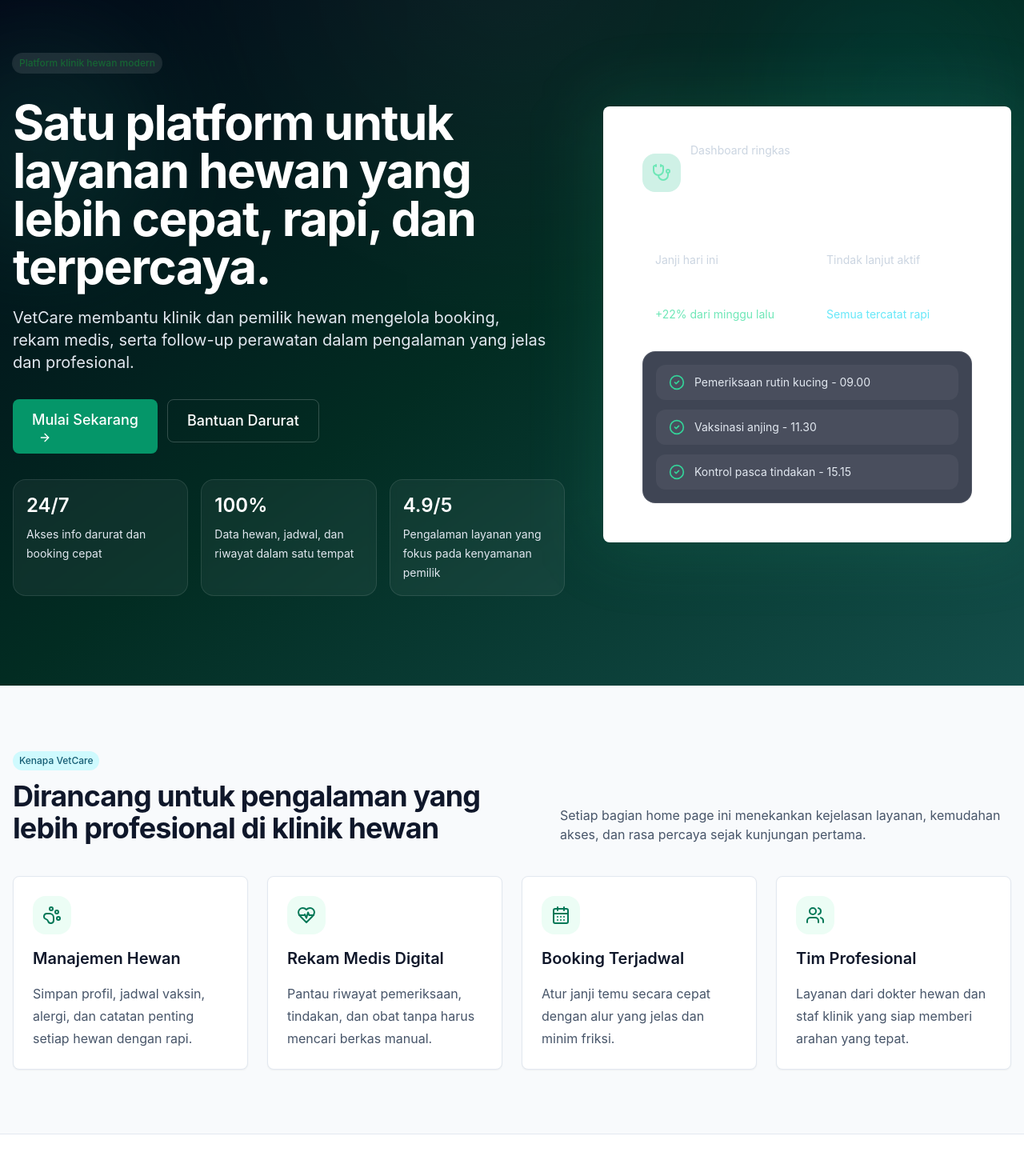
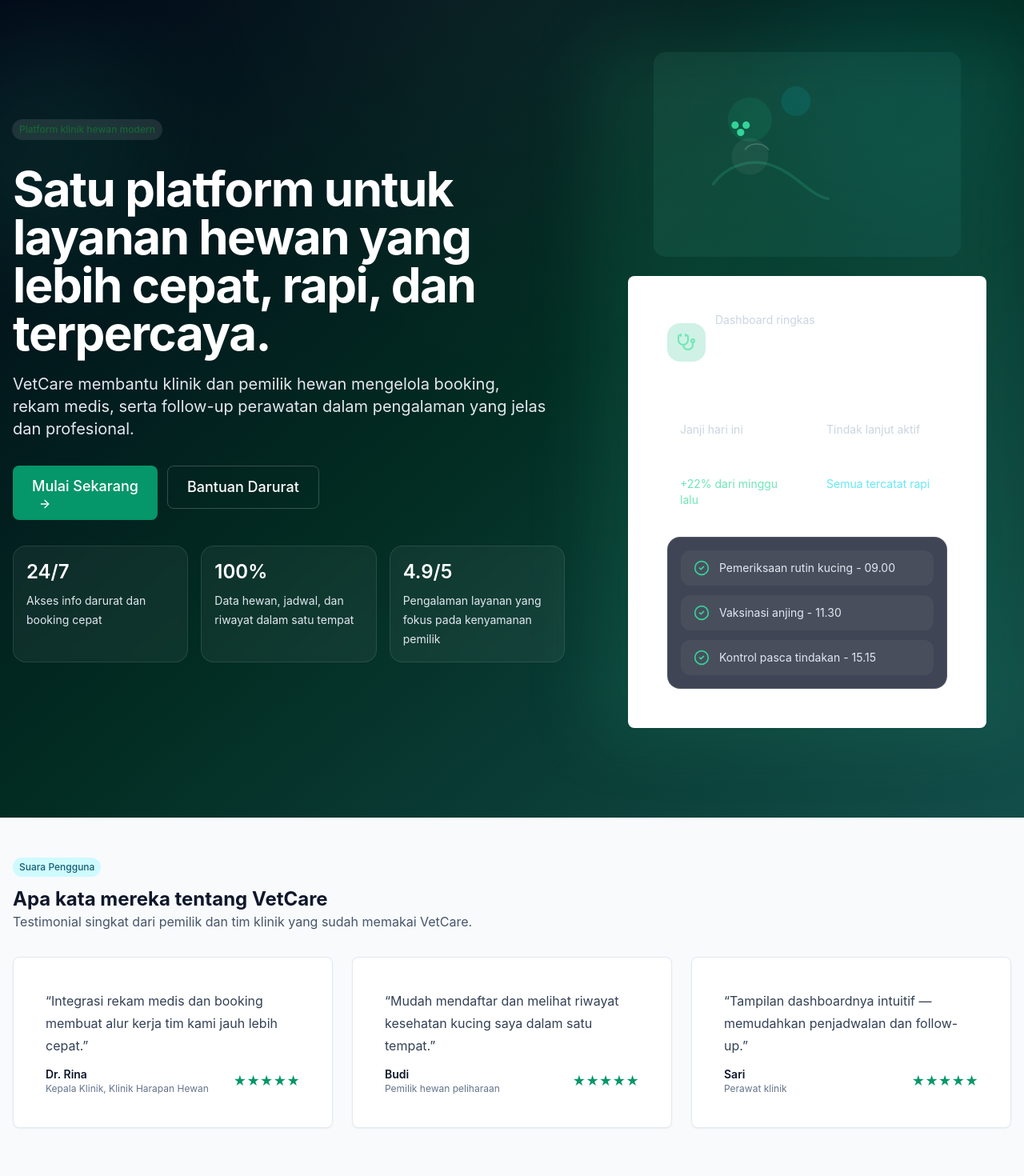
Before and after one commit to zenipara/vepet, a React (Vite) app in the folder frontend/: page / in a window 1280 px wide. Shown: the part 120-1590 px from the top of the page at 80% size. Built offline with nearby package versions, Linux system fonts and the light colour scheme; no server answers.

Commit message:
feat: add About, Contact, and Support pages; update Navbar and HomePage with testimonials

```diff
--- a/frontend/src/app/Router.tsx
+++ b/frontend/src/app/Router.tsx
@@ -11,6 +11,9 @@
 // Pages - Public
 import { HomePage } from '@/pages/public/HomePage'
 import { EmergencyPage } from '@/pages/public/EmergencyPage'
+import { AboutPage } from '@/pages/public/AboutPage'
+import { ContactPage } from '@/pages/public/ContactPage'
+import { SupportPage } from '@/pages/public/SupportPage'
 
 // Pages - Auth
 import { LoginPage } from '@/pages/auth/LoginPage'
@@ -44,6 +47,9 @@
       children: [
         { path: '/', element: <HomePage /> },
         { path: '/emergency', element: <EmergencyPage /> },
+        { path: '/about', element: <AboutPage /> },
+        { path: '/contact', element: <ContactPage /> },
+        { path: '/support', element: <SupportPage /> },
       ],
     },
     {
--- a/frontend/src/components/layout/Navbar.tsx
+++ b/frontend/src/components/layout/Navbar.tsx
@@ -27,6 +27,12 @@
             <span className="mt-1 block text-xs text-slate-400">Modern pet clinic platform</span>
           </span>
         </Link>
+
+        <nav className="hidden md:flex items-center gap-6">
+          <Link to="/about" className="text-sm text-slate-300 hover:text-white">Tentang</Link>
+          <Link to="/support" className="text-sm text-slate-300 hover:text-white">Bantuan</Link>
+          <Link to="/contact" className="text-sm text-slate-300 hover:text-white">Kontak</Link>
+        </nav>
 
         <div className="flex items-center gap-3">
           {user ? (
--- a/frontend/src/components/ui/Button.tsx
+++ b/frontend/src/components/ui/Button.tsx
@@ -18,7 +18,8 @@
   return (
     <button
       className={clsx(
-        'font-medium rounded-lg transition-colors duration-200',
+        'font-medium rounded-lg transition-colors duration-200 transform motion-safe:transition-transform',
+        'focus:outline-none focus-visible:ring-2 focus-visible:ring-offset-2 focus-visible:ring-emerald-300',
         size === 'sm' && 'px-3 py-1 text-sm',
         size === 'md' && 'px-4 py-2 text-base',
         size === 'lg' && 'px-6 py-3 text-lg',
@@ -26,7 +27,7 @@
         variant === 'secondary' && 'bg-gray-200 text-gray-900 hover:bg-gray-300 disabled:bg-gray-100',
         variant === 'danger' && 'bg-red-600 text-white hover:bg-red-700 disabled:bg-red-300',
         variant === 'ghost' && 'bg-transparent text-gray-700 hover:bg-gray-100 disabled:text-gray-400',
-        'disabled:cursor-not-allowed',
+        'disabled:cursor-not-allowed active:scale-95',
         className
       )}
       disabled={disabled || loading}
--- a/frontend/src/components/ui/Card.tsx
+++ b/frontend/src/components/ui/Card.tsx
@@ -11,10 +11,13 @@
     <div
       className={clsx(
         'bg-white rounded-lg shadow-sm border border-gray-200 p-6',
-        onClick && 'cursor-pointer hover:shadow-md transition-shadow',
+        onClick && 'cursor-pointer hover:shadow-lg hover:-translate-y-1 transition-transform transition-shadow motion-safe:transform',
+        'focus:outline-none focus-visible:ring-2 focus-visible:ring-offset-2 focus-visible:ring-emerald-200',
         className
       )}
       onClick={onClick}
+      tabIndex={onClick ? 0 : undefined}
+      role={onClick ? 'button' : undefined}
     >
       {children}
     </div>
--- /dev/null
+++ b/frontend/src/pages/public/AboutPage.tsx
@@ -0,0 +1,39 @@
+import { Link } from 'react-router-dom'
+import { Badge } from '@/components/ui/Badge'
+import { Card } from '@/components/ui/Card'
+import { Button } from '@/components/ui/Button'
+
+export const AboutPage = () => {
+  return (
+    <div className="mx-auto max-w-4xl px-4 py-20">
+      <Badge variant="info">Tentang VetCare</Badge>
+
+      <div className="mt-6 space-y-6">
+        <h1 className="text-3xl font-bold">Visi kami</h1>
+        <p className="text-slate-700 leading-7">
+          VetCare dibangun untuk membantu klinik hewan memberikan layanan yang lebih cepat,
+          transparan, dan terstruktur. Kami percaya bahwa perawatan hewan yang baik dimulai
+          dari data yang jelas dan alur kerja yang rapi.
+        </p>
+
+        <Card className="border-slate-200 bg-white">
+          <div className="p-6">
+            <h2 className="text-xl font-semibold">Misi</h2>
+            <ul className="mt-3 list-disc pl-5 text-slate-700">
+              <li>Menyediakan alat manajemen klinik yang mudah dipakai.</li>
+              <li>Meningkatkan komunikasi antar tim klinik dan pemilik hewan.</li>
+              <li>Memastikan rekam medis tersimpan rapi dan dapat diakses sesuai kebutuhan.</li>
+            </ul>
+            <div className="mt-6">
+              <Link to="/contact">
+                <Button variant="ghost">Hubungi tim kami</Button>
+              </Link>
+            </div>
+          </div>
+        </Card>
+      </div>
+    </div>
+  )
+}
+
+export default AboutPage
--- a/frontend/src/pages/public/HomePage.tsx
+++ b/frontend/src/pages/public/HomePage.tsx
@@ -73,6 +73,56 @@
     'Alur layanan yang membantu klinik bekerja lebih cepat dan tertib',
   ]
 
+  const testimonials = [
+    {
+      name: 'Dr. Rina',
+      role: 'Kepala Klinik, Klinik Harapan Hewan',
+      text: 'Integrasi rekam medis dan booking membuat alur kerja tim kami jauh lebih cepat.',
+    },
+    {
+      name: 'Budi',
+      role: 'Pemilik hewan peliharaan',
+      text: 'Mudah mendaftar dan melihat riwayat kesehatan kucing saya dalam satu tempat.',
+    },
+    {
+      name: 'Sari',
+      role: 'Perawat klinik',
+      text: 'Tampilan dashboardnya intuitif — memudahkan penjadwalan dan follow-up.',
+    },
+  ]
+
+  // Decorative hero illustration (responsive)
+  const HeroIllustration = () => (
+    <svg
+      viewBox="0 0 600 400"
+      fill="none"
+      aria-hidden="true"
+      className="hidden lg:block h-64 w-full max-w-sm"
+    >
+      <rect x="0" y="0" width="600" height="400" rx="24" fill="url(#g)" />
+      <g transform="translate(80,60) scale(0.9)">
+        <circle cx="120" cy="80" r="48" fill="#10B981" opacity="0.12" />
+        <circle cx="220" cy="40" r="32" fill="#06B6D4" opacity="0.14" />
+        <path d="M40 220c30-40 80-58 130-40s80 64 120 72" stroke="#34D399" strokeWidth="6" strokeLinecap="round" strokeLinejoin="round" opacity="0.18" />
+        <g transform="translate(40,40)">
+          <circle cx="80" cy="120" r="40" fill="#fff" opacity="0.06" />
+          <path d="M70 105c0 0 6-12 25-12s25 12 25 12" stroke="#fff" strokeWidth="3" strokeLinecap="round" opacity="0.2" />
+          <g transform="translate(16,20)">
+            <circle cx="32" cy="32" r="8" fill="#34D399" />
+            <circle cx="56" cy="32" r="8" fill="#34D399" />
+            <circle cx="44" cy="48" r="8" fill="#34D399" />
+          </g>
+        </g>
+      </g>
+      <defs>
+        <linearGradient id="g" x1="0" x2="1">
+          <stop offset="0%" stopColor="#6EE7B7" stopOpacity="0.08" />
+          <stop offset="100%" stopColor="#67E8F9" stopOpacity="0.06" />
+        </linearGradient>
+      </defs>
+    </svg>
+  )
+
   return (
     <div className="bg-slate-50 text-slate-900">
       <section className="relative isolate overflow-hidden bg-gradient-to-br from-slate-950 via-emerald-950 to-teal-900 text-white">
@@ -99,14 +149,14 @@
             </div>
 
             <div className="flex flex-col gap-3 sm:flex-row">
-              <Link to="/register">
-                <Button size="lg" className="group w-full sm:w-auto">
+              <Link to="/register" aria-label="Daftar akun VetCare">
+                <Button size="lg" className="group w-full sm:w-auto focus-visible:ring-4 focus-visible:ring-emerald-300">
                   Mulai Sekarang
                   <ArrowRight className="ml-2 h-4 w-4 transition-transform group-hover:translate-x-1" />
                 </Button>
               </Link>
-              <Link to="/emergency">
-                <Button size="lg" variant="ghost" className="w-full border border-white/20 text-white hover:bg-white/10 sm:w-auto">
+              <Link to="/emergency" aria-label="Buka halaman darurat VetCare">
+                <Button size="lg" variant="ghost" className="w-full border border-white/20 text-white hover:bg-white/10 sm:w-auto focus-visible:ring-4 focus-visible:ring-white/20">
                   Bantuan Darurat
                 </Button>
               </Link>
@@ -122,9 +172,10 @@
             </div>
           </div>
 
-          <div className="relative">
+          <div className="relative flex flex-col items-center gap-6">
+            <HeroIllustration />
             <div className="absolute -inset-4 rounded-[2rem] bg-emerald-400/10 blur-2xl" />
-            <Card className="relative overflow-hidden border-white/10 bg-slate-950/70 p-0 text-white shadow-2xl backdrop-blur-sm">
+            <Card className="relative overflow-hidden border-white/10 bg-slate-950/70 p-0 text-white shadow-2xl backdrop-blur-sm w-full max-w-md">
               <div className="border-b border-white/10 bg-white/5 px-6 py-5">
                 <div className="flex items-center gap-3">
                   <div className="rounded-2xl bg-emerald-500/20 p-3 text-emerald-300">
@@ -169,6 +220,33 @@
         </div>
       </section>
 
+      <section className="mx-auto max-w-7xl px-4 py-12">
+        <div className="mb-8">
+          <Badge variant="info">Suara Pengguna</Badge>
+          <h2 className="mt-3 text-2xl font-bold">Apa kata mereka tentang VetCare</h2>
+          <p className="max-w-2xl text-slate-600">Testimonial singkat dari pemilik dan tim klinik yang sudah memakai VetCare.</p>
+        </div>
+
+        <div className="grid gap-6 sm:grid-cols-3">
+          {testimonials.map((t) => (
+            <Card key={t.name} className="h-full border-slate-200 bg-white hover:shadow-lg hover:-translate-y-1 focus-visible:ring-2 focus-visible:ring-emerald-200">
+              <div className="space-y-3 p-4">
+                <p className="leading-7 text-slate-700">“{t.text}”</p>
+                <div className="mt-2 flex items-center justify-between">
+                  <div>
+                    <div className="text-sm font-semibold">{t.name}</div>
+                    <div className="text-xs text-slate-500">{t.role}</div>
+                  </div>
+                  <div className="text-emerald-600" aria-hidden>
+                    ★★★★★
+                  </div>
+                </div>
+              </div>
+            </Card>
+          ))}
+        </div>
+      </section>
+
       <section className="mx-auto max-w-7xl px-4 py-20">
         <div className="mb-10 flex flex-col gap-3 md:flex-row md:items-end md:justify-between">
           <div className="max-w-2xl space-y-3">
@@ -188,13 +266,13 @@
             const Icon = feature.icon
 
             return (
-              <Card key={feature.title} className="h-full border-slate-200 bg-white transition-transform duration-200 hover:-translate-y-1">
+              <Card key={feature.title} className="h-full border-slate-200 bg-white transition-transform duration-200 hover:-translate-y-1 focus:outline-none focus-visible:ring-2 focus-visible:ring-emerald-200">
                 <div className="space-y-4">
                   <div className="inline-flex rounded-2xl bg-emerald-50 p-3 text-emerald-700">
                     <Icon className="h-6 w-6" />
                   </div>
                   <h3 className="text-xl font-semibold">{feature.title}</h3>
-                  <p className="leading-7 text-slate-600">{feature.desc}</p>
+                  <p className="leading-7 text-slate-700">{feature.desc}</p>
                 </div>
               </Card>
             )
```
Also changed, not shown: frontend/src/pages/public/ContactPage.tsx (added, +43 -0 lines), frontend/src/pages/public/SupportPage.tsx (added, +43 -0 lines).
